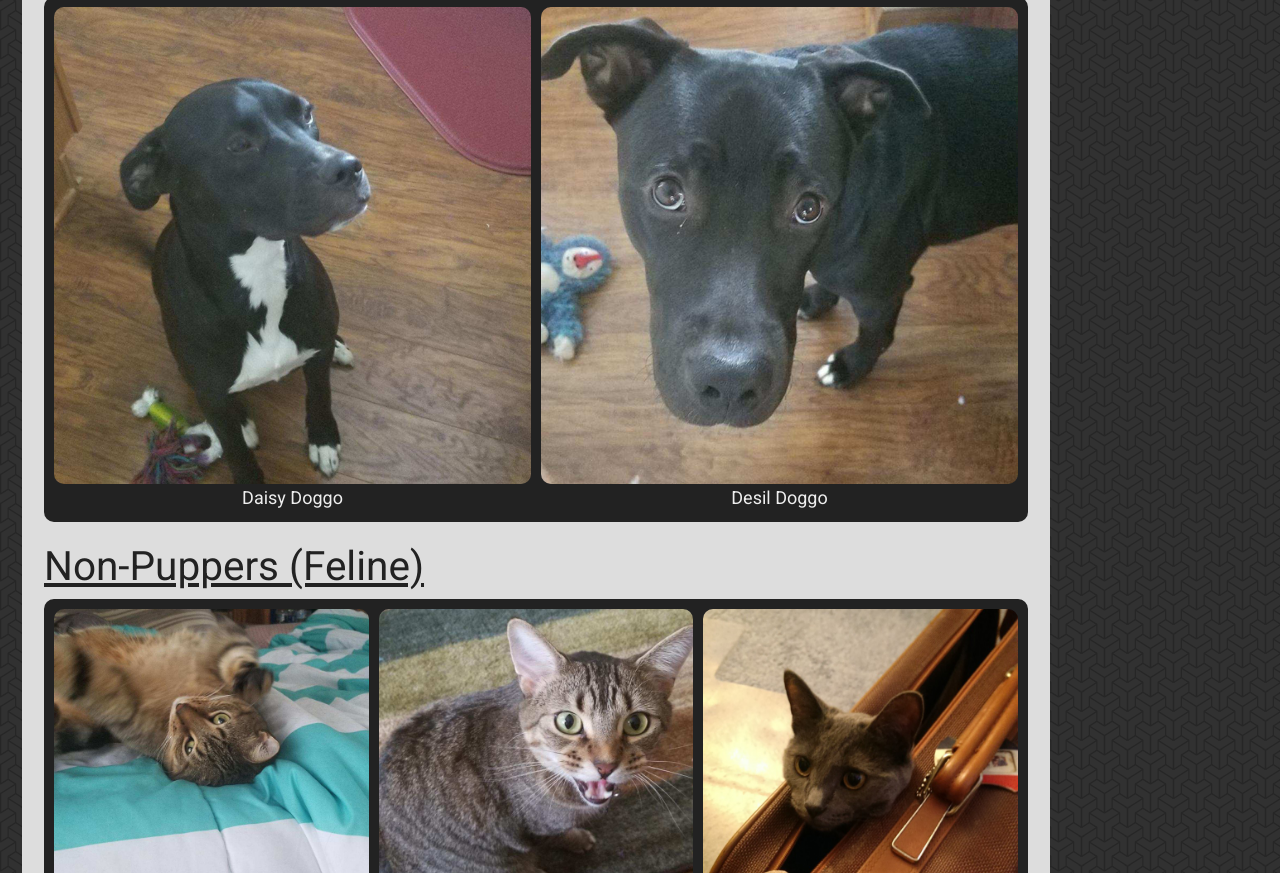
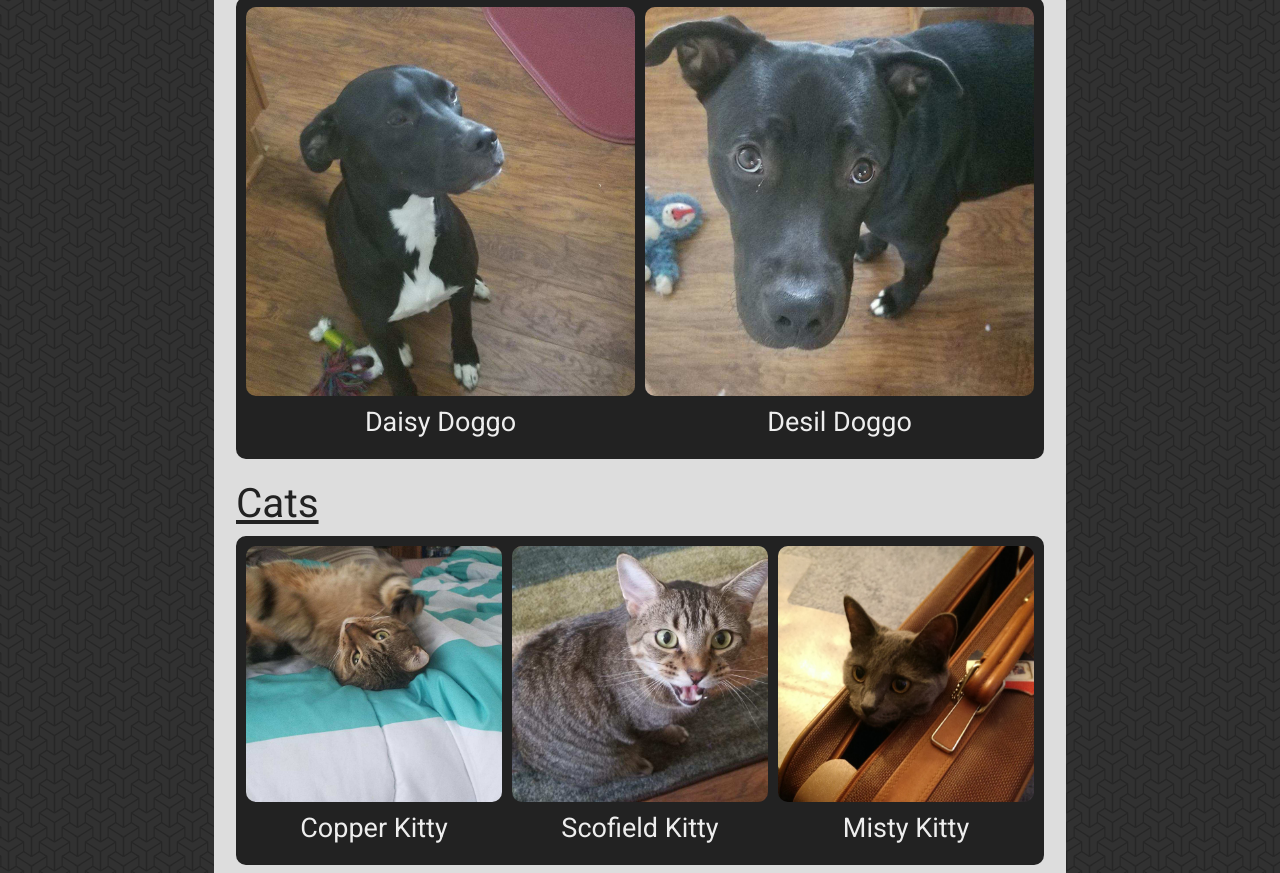
Before and after one commit to AGerzevske/361-project-three, a plain HTML site: page my-pets/index.html in a window 1280 px wide. Shown: the part 366-1239 px from the top of the page. Drawn offline with Linux system fonts and the light colour scheme; a web font is replaced by a local one.

Commit message:
Make webpages more consistant
  adjusted the way margin works

```diff
--- a/assets/css/screen.css
+++ b/assets/css/screen.css
@@ -292,7 +292,7 @@ nav h2 a:hover,
 /* State (repeat the structure above; media queries, JavaScript-dependent styles) */
 
 /* Change from collum to row when there is room, also happens when name goes from 2 ot 1 line */
-@media screen and (min-width: 398px) {
+@media screen and (min-width: 414px) {
   /* Base Styles */
   /* Layout */
   /* Module Section */
@@ -320,6 +320,10 @@ nav h2 a:hover,
     font-size: 3.375em; /* 60.750 / 18 = 3.375 */
     line-height: 1.448559671em; /* 88  / 60.750 = 1.448559671 */
     overflow-wrap: normal;
+  }
+
+  p {
+    line-height: 1.527777777em; /* 1.222222222 X 1.25 */
   }
 
   figcaption {
@@ -361,10 +365,9 @@ nav h2 a:hover,
 @media screen and (min-width: 672px) {
   /* Base Styles */
   /* Layout */
-  #homepage {
-    padding: 1.222222222em 20%; /* 22  / 18.000 = 1.222222222 */
+  #homepage p {
+    width: 33.33333333em; /* 22  / 18.000 = 1.222222222 */
   }
-
   /* Module Section */
   /* State */
 }
@@ -378,6 +381,10 @@ nav h2 a:hover,
     padding: 0 0.197511356em; /* 18 / 91.134 = 0.197511356 */
   }
 
+  figcaption {
+    font-size: 1.5em;   /* 27.000 / 18 = 1.500 */
+    line-height: 1.62962963em;  /* 44  / 27.000 = 1.62962963 */
+  }
   /* Layout */
   /* Module Section */
   /* State */
@@ -389,7 +396,18 @@ nav h2 a:hover,
 @media screen and (min-width: 1072px) {
   /* Base Styles */
   html {
-    width: 57.111111111em; /* (1072 - 44) / 18 = 57.111111111*/
+    margin: 0 15vw;
+  }
+
+
+
+  #pets figure {
+    display: flex;
+    flex-flow: column wrap;
+  }
+
+  #pets figure img {
+    margin: auto;
   }
 
   /* Layout */
@@ -411,6 +429,8 @@ nav h2 a:hover,
     /* So it moves over at the right time, need to change flex, or move to grid to resolve */
   }
 
+
+
   /* Module Section */
   .images li {
     width: 33.333333333%;
@@ -418,3 +438,8 @@ nav h2 a:hover,
 
   /* State */
 }
+@media screen and (min-width: 1500px) {
+  #pets-ul {
+    padding: 0 10%;
+  }
+}
--- a/my-pets/index.html
+++ b/my-pets/index.html
@@ -26,7 +26,7 @@
   <!-- Pets Section: Dogs and Cats -->
   <main id="pets">
     <h2>My Family's Pets</h2>
-    <ul>
+    <ul id="pets-ul">
       <!-- Dogs -->
       <li id="dogs">
         <h3>Doggos</h3>
@@ -47,7 +47,7 @@
       </li><!-- li tag that ends the child/parent relation -->
       <!-- Cats -->
       <li id="cats">
-        <h3>Non-Puppers (Feline)</h3>
+        <h3>Cats</h3>
         <ul class="images">
           <li>
             <figure>
```
